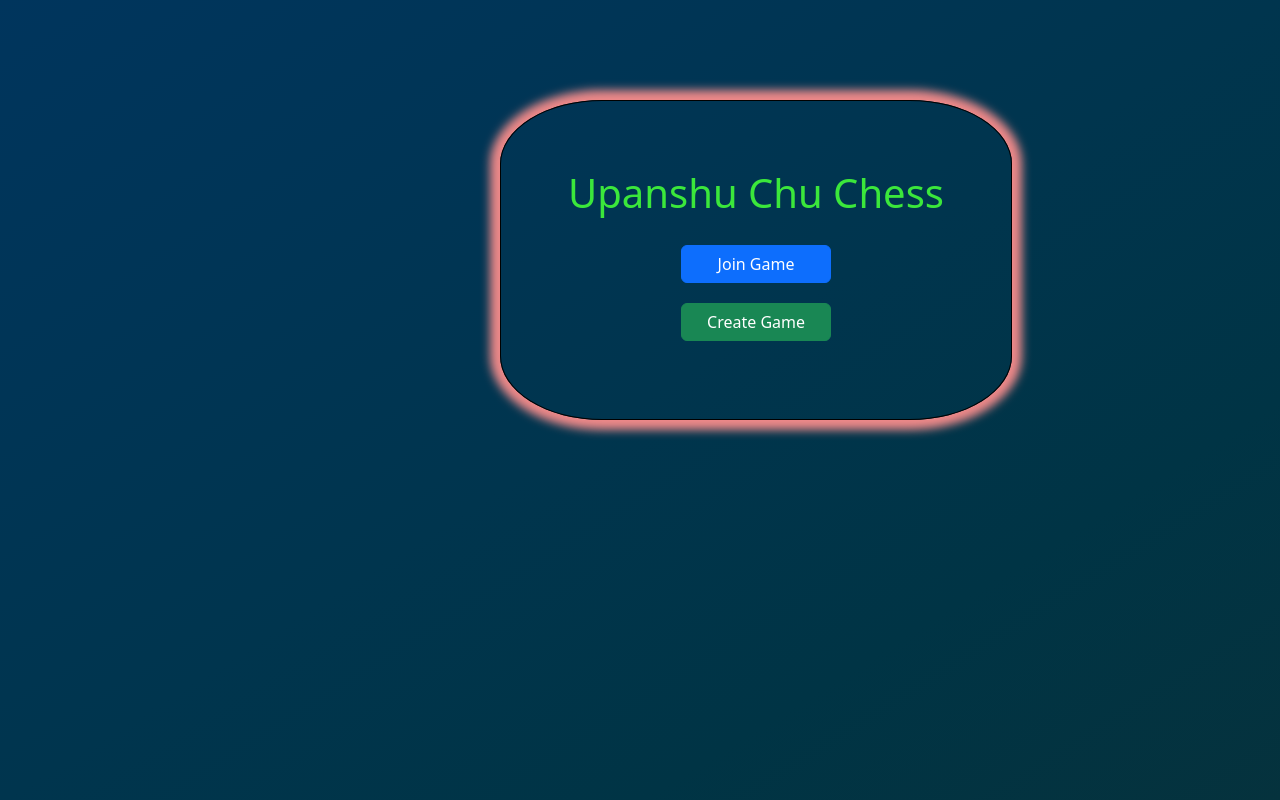
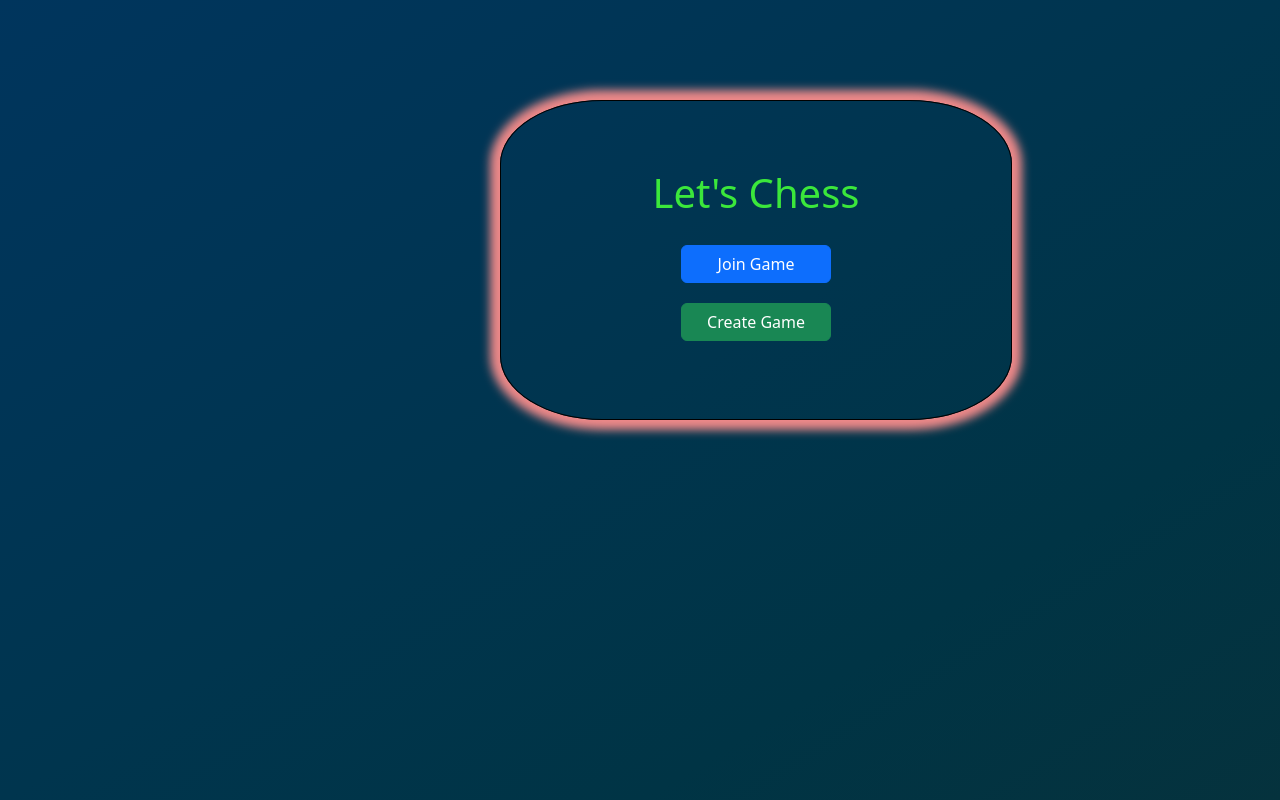
Before and after one commit to Yash7824/CHESS_FRONTEND_REPO_CD, an Angular app in the folder client/: page / in a window 1280 px wide. Built offline with nearby package versions, Linux system fonts and the light colour scheme.

Commit message:
chore: remove unecessary improts; feat: change title of the game in home page;

```diff
--- a/client/src/app/pages/home/home.component.html
+++ b/client/src/app/pages/home/home.component.html
@@ -1,7 +1,7 @@
 <div class="home--Page">
 
 <div class="menu--Container">
-  <h1>Upanshu Chu Chess</h1>
+  <h1>Let's Chess</h1>
   <button (click)="navigateTo('join')" class="btn btn-primary">Join Game</button>
   <button (click)="navigateTo('create')" class="btn btn-success"> Create Game</button>
 </div>
--- a/client/src/app/pages/home/home.component.ts
+++ b/client/src/app/pages/home/home.component.ts
@@ -1,6 +1,5 @@
 import { Component } from '@angular/core';
 import { Router } from '@angular/router';
-import { from, isEmpty } from 'rxjs';
 @Component({
   selector: 'app-home',
   templateUrl: './home.component.html',
```
